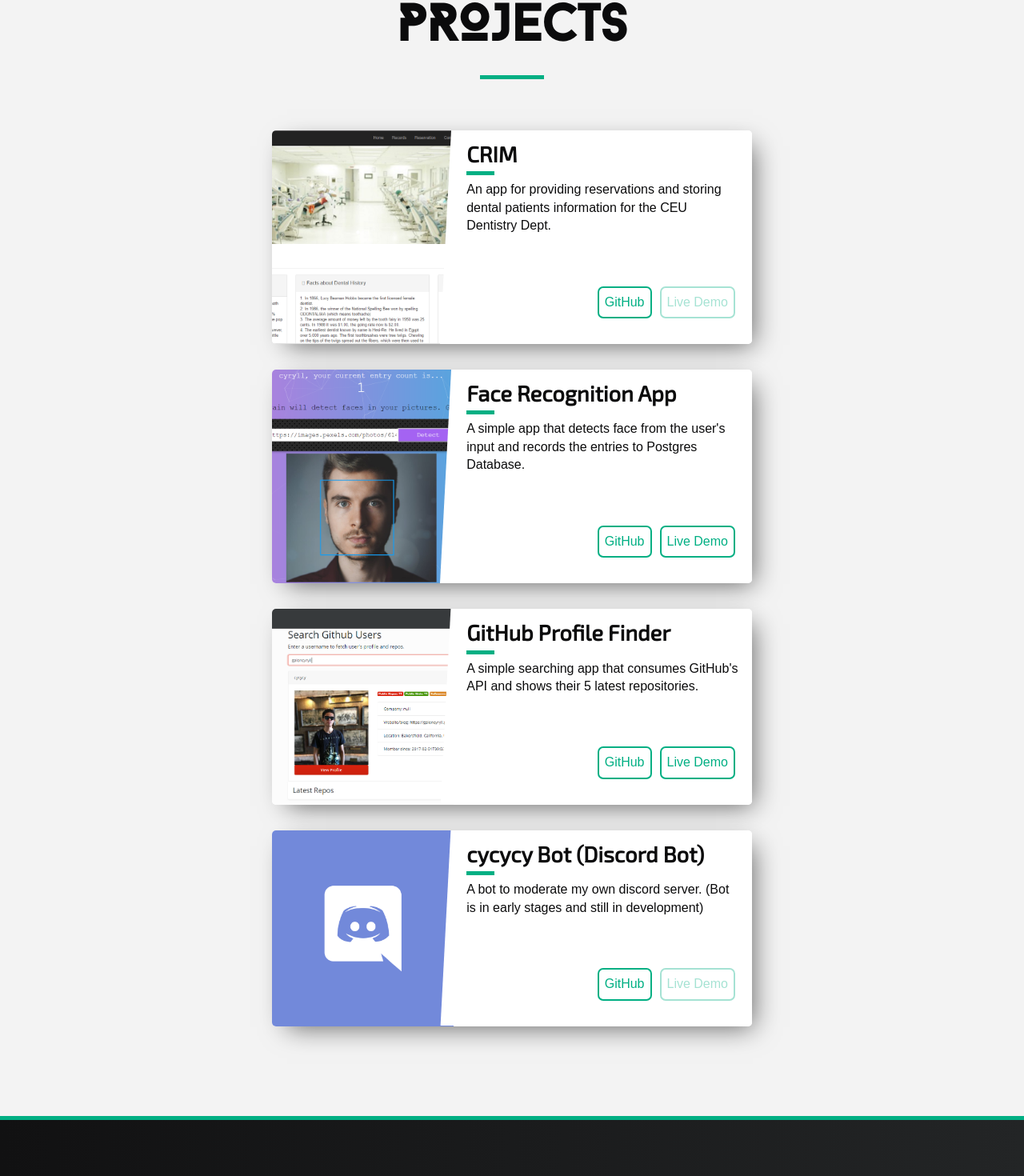
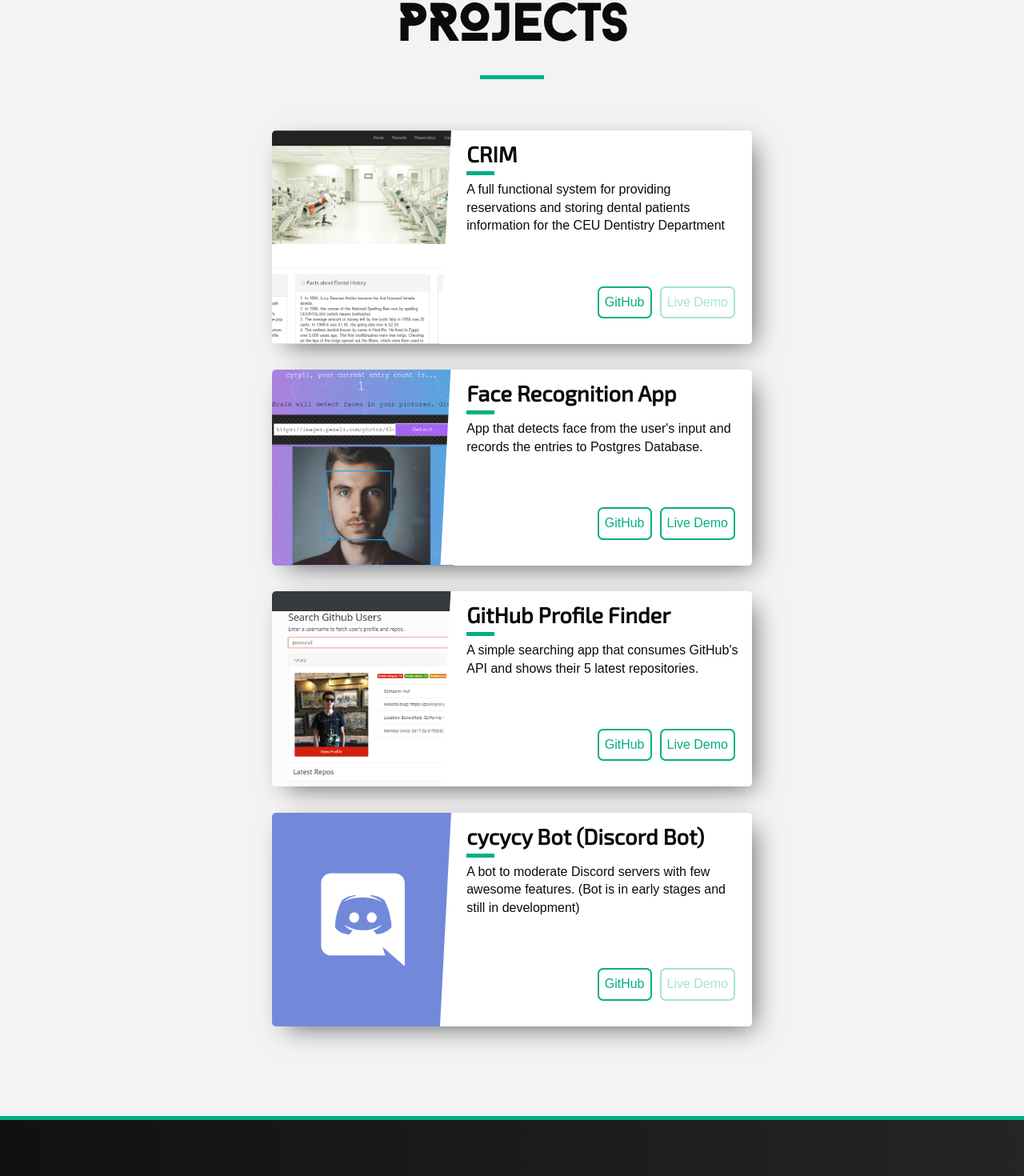
Before and after one commit to galoncyryll/portfolio, a React (Create React App) app: page / in a window 1280 px wide. Shown: the part 2084-3554 px from the top of the page at 80% size. Built offline with nearby package versions, Linux system fonts and the light colour scheme.

Commit message:
made changes to phrases in projects

```diff
--- a/src/components/projects/projects.js
+++ b/src/components/projects/projects.js
@@ -16,14 +16,14 @@
                     <ProjectCards
                         title='CRIM'
                         bgImage={Crim}
-                        description={`An app for providing reservations and storing dental patients information for the CEU Dentistry Dept.`}
+                        description={`A full functional system for providing reservations and storing dental patients information for the CEU Dentistry Department`}
                         tech={['HTML5/CSS3', 'Javascript', 'Java', 'MySQL']}
                         GitHub='https://github.com/galoncyryll/CRIM'
                     />
                     <ProjectCards
                         title='Face Recognition App'
                         bgImage={Brain}
-                        description={`A simple app that detects face from the user's input and records the entries to Postgres Database.`}
+                        description={`App that detects face from the user's input and records the entries to Postgres Database.`}
                         tech={['HTML5/CSS3', 'Javascript', 'ReactJS', 'NodeJS', 'ExpressJS', 'Clarifai API', 'Heroku']}
                         GitHub='https://github.com/galoncyryll/face-recognition-app'
                         Demo='https://face-recognition-p.herokuapp.com/'
@@ -39,8 +39,8 @@
                     <ProjectCards
                         title='cycycy Bot (Discord Bot)'
                         bgImage={DiscordBanner}
-                        description={`A bot to moderate my own discord server. (Bot is in early stages and still in development)`}
-                        tech={['NodeJS', 'DiscordJS', 'Javascript']}
+                        description={`A bot to moderate Discord servers with few awesome features. (Bot is in early stages and still in development)`}
+                        tech={['NodeJS', 'DiscordJS', 'Javascript', 'Google Translation API']}
                         GitHub='https://github.com/galoncyryll/cycycy-bot'
                     />
                 </div>
```
